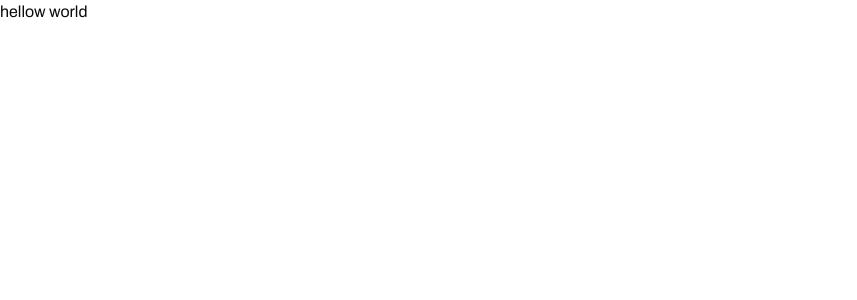
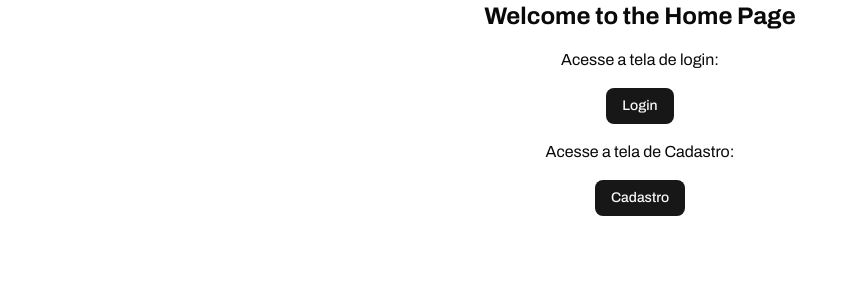
Before and after one commit to joaodepaulojp/auth-login, a Next.js app: page / in a window 1280 px wide. Shown: the top 300 px of the page, without its empty margins (0-857 px from the left). Built offline with nearby package versions, Linux system fonts and the light colour scheme.

Commit message:
feat: add buttons in home

```diff
--- a/app/page.tsx
+++ b/app/page.tsx
@@ -1,3 +1,17 @@
+import { Button } from "@/components/ui/button";
+
 export default function Home() {
-  return <div>hellow world</div>;
+  return (
+    <div className="flex flex-col justify-center items-center space-y-4">
+      <h1 className="text-2xl font-bold">Welcome to the Home Page</h1>
+      <p>Acesse a tela de login:</p>
+      <Button asChild>
+        <a href="/login">Login</a>
+      </Button>
+      <p>Acesse a tela de Cadastro:</p>
+      <Button asChild>
+        <a href="/register">Cadastro</a>
+      </Button>
+    </div>
+  );
 }
```
